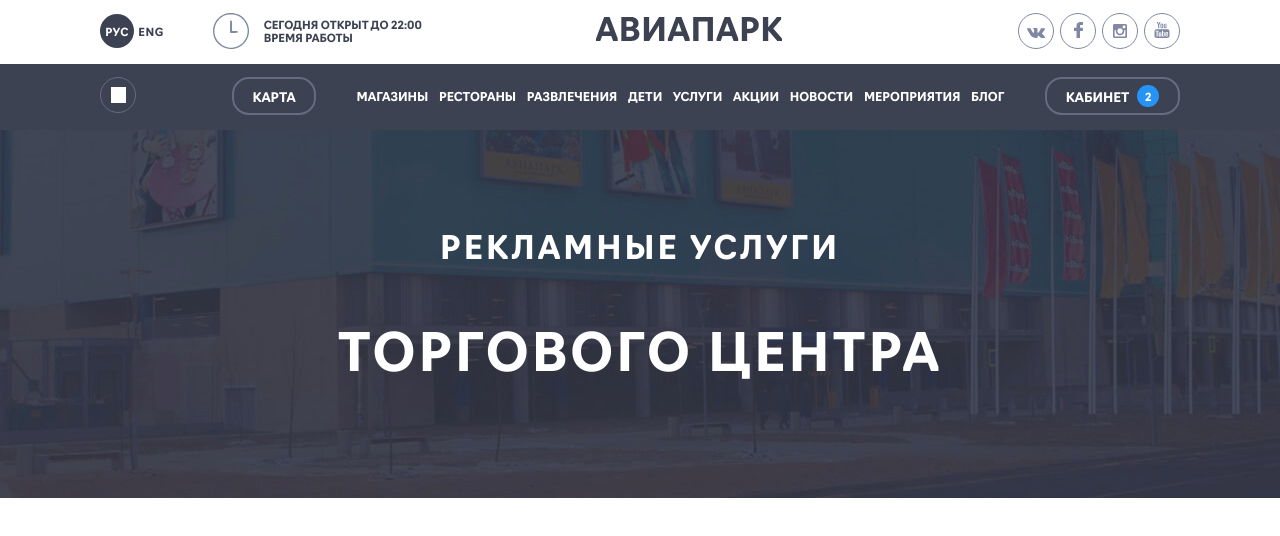
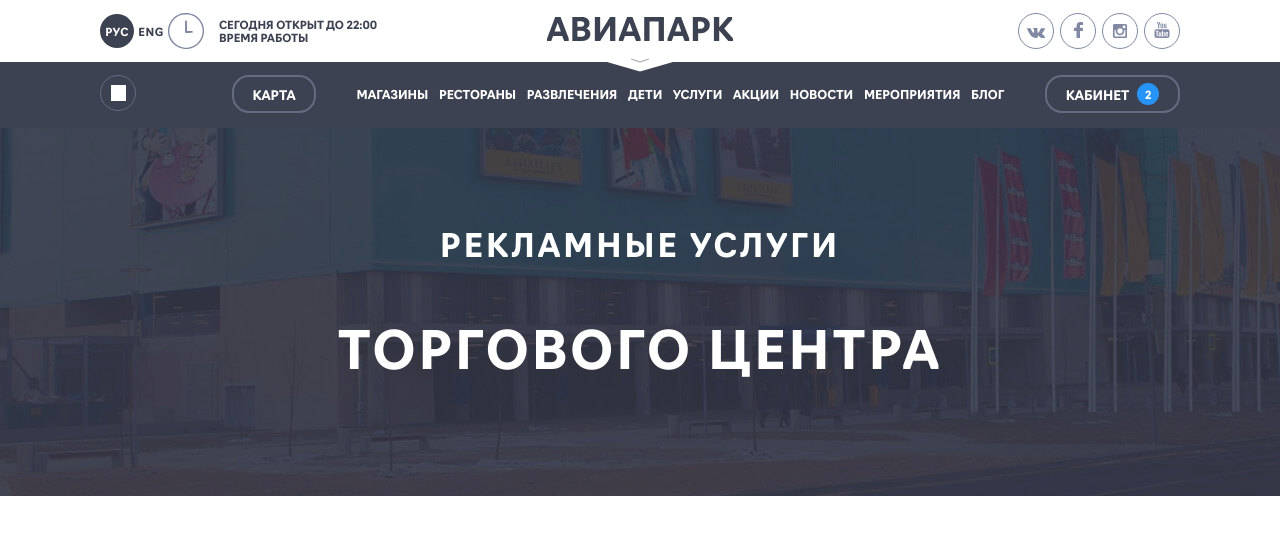
Before and after one commit to coatceatl/elje-layout, a website: page index.html in a window 1280 px wide. Drawn offline with nearby package versions, Linux system fonts and the light colour scheme.

Commit message:
added triangle

```diff
--- a/index.html
+++ b/index.html
@@ -64,6 +64,12 @@
               </li>
             </ul>
           </div>
+        </div>
+        <div class='arrow'>
+          <img src='img/triangle.svg' alt=''>
+          <svg width='100px' height='20px' viewBox='0 0 100 102' preserveAspectRatio='none' fill='white' class='triangle'>
+            <path d='M0 0 L50 100 L100 0 Z' />
+          </svg>
         </div>
         <div class='row header-menu mobile'>
           <div class='col-5 services'>
--- a/style.css
+++ b/style.css
@@ -41,7 +41,9 @@
 /* header-belt */
 
 .header-belt {
-  margin: 13px 100px 15px 100px;
+  height: 62px;
+  margin-left: 100px;
+  margin-right: 100px;
   background-color: #fff;
 }
 .language {
@@ -98,7 +100,6 @@
   width: 180px;
 }
 .start {
-  width: 35%;
   display: flex;
   flex-direction: row;
   justify-content: space-between;
@@ -135,6 +136,23 @@
   align-items: center;
   justify-content: center;
   margin-left: 6px;
+}
+.arrow {
+  display: flex;
+  justify-content: center;
+  align-items: center;
+  position: relative;
+  height: 0;
+}
+.arrow img {
+  z-index: 10;
+}
+.triangle {
+  position: absolute;
+  width: 170px;
+  height: 25px;
+  display: block;
+  top: -15px;
 }
 
 /* header-menu */
```
Also changed, not shown: img/triangle.svg (added).
